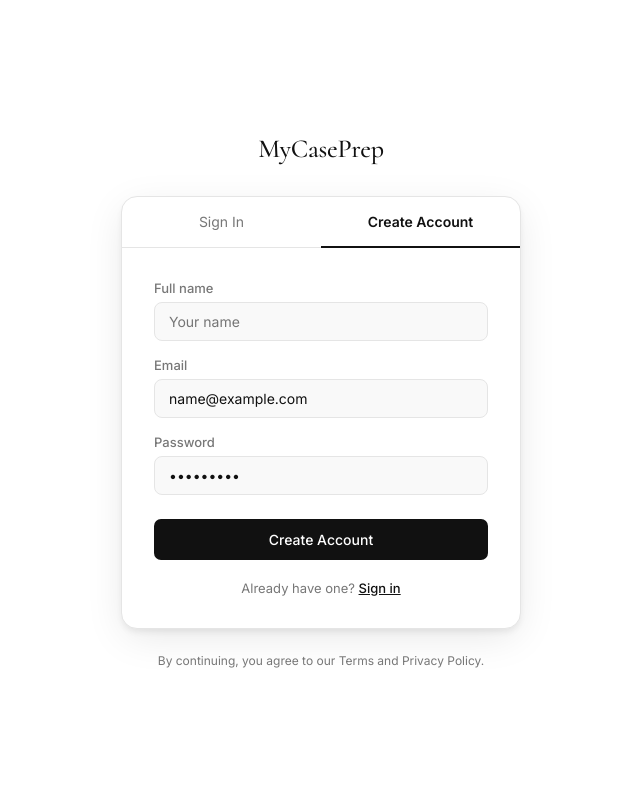
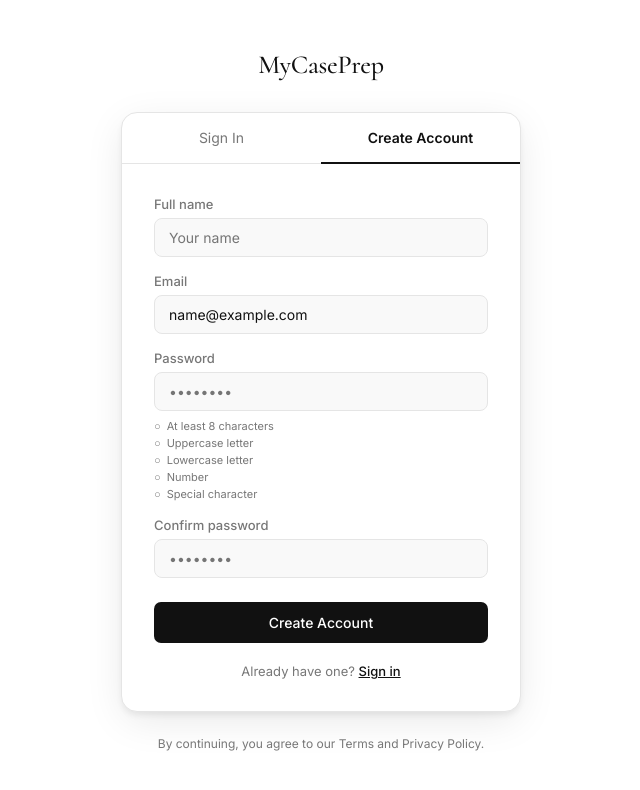
Before and after one commit to parkvince/mycaseprep, a Next.js app: page /auth in a window 1280 px wide. Both pictures are taken after typing "name@example.com", "Sample123" into the empty fields and a click on the button "Create Account". Shown: the top 790 px of the page, without its empty margins (319-959 px from the left). Built offline with nearby package versions, Linux system fonts and the light colour scheme.

Commit message:
feat: add password strength meter, validation and confirm password field

```diff
--- a/src/app/auth/page.tsx
+++ b/src/app/auth/page.tsx
@@ -3,6 +3,15 @@
 import { useState } from "react";
 import { signIn } from "next-auth/react";
 import { useRouter } from "next/navigation";
+
+function validatePassword(password: string): string | null {
+  if (password.length < 8) return "Password must be at least 8 characters.";
+  if (!/[A-Z]/.test(password)) return "Password must contain at least one uppercase letter.";
+  if (!/[a-z]/.test(password)) return "Password must contain at least one lowercase letter.";
+  if (!/[0-9]/.test(password)) return "Password must contain at least one number.";
+  if (!/[^A-Za-z0-9]/.test(password)) return "Password must contain at least one special character (!@#$% etc).";
+  return null;
+}
 
 export default function AuthPage() {
   const router = useRouter();
@@ -10,12 +19,21 @@ export default function AuthPage() {
   const [name, setName] = useState("");
   const [email, setEmail] = useState("");
   const [password, setPassword] = useState("");
+  const [confirmPassword, setConfirmPassword] = useState("");
   const [error, setError] = useState("");
   const [loading, setLoading] = useState(false);
 
   const handleSubmit = async () => {
     setError("");
     if (!email || !password) { setError("Please fill in all fields."); return; }
+
+    if (tab === "signup") {
+      if (!name) { setError("Please enter your name."); return; }
+      const pwError = validatePassword(password);
+      if (pwError) { setError(pwError); return; }
+      if (password !== confirmPassword) { setError("Passwords do not match."); return; }
+    }
+
     setLoading(true);
     try {
       if (tab === "signup") {
@@ -43,6 +61,23 @@ export default function AuthPage() {
       setLoading(false);
     }
   };
+
+  const getPasswordStrength = (pw: string) => {
+    if (!pw) return null;
+    const checks = [
+      pw.length >= 8,
+      /[A-Z]/.test(pw),
+      /[a-z]/.test(pw),
+      /[0-9]/.test(pw),
+      /[^A-Za-z0-9]/.test(pw),
+    ];
+    const passed = checks.filter(Boolean).length;
+    if (passed <= 2) return { label: "Weak", color: "var(--danger)", width: "33%" };
+    if (passed <= 4) return { label: "Medium", color: "var(--warning)", width: "66%" };
+    return { label: "Strong", color: "var(--success)", width: "100%" };
+  };
+
+  const strength = tab === "signup" ? getPasswordStrength(password) : null;
 
   return (
     <div style={{
@@ -83,7 +118,7 @@ export default function AuthPage() {
           {(["signin", "signup"] as const).map((t) => (
             <button
               key={t}
-              onClick={() => { setTab(t); setError(""); }}
+              onClick={() => { setTab(t); setError(""); setPassword(""); setConfirmPassword(""); }}
               style={{
                 flex: 1,
                 padding: "16px",
@@ -120,6 +155,7 @@ export default function AuthPage() {
                 />
               </div>
             )}
+
             <div>
               <label style={labelStyle}>Email</label>
               <input
@@ -132,6 +168,7 @@ export default function AuthPage() {
                 onBlur={e => (e.currentTarget.style.borderColor = "var(--border)")}
               />
             </div>
+
             <div>
               <label style={labelStyle}>Password</label>
               <input
@@ -140,11 +177,74 @@ export default function AuthPage() {
                 onChange={e => setPassword(e.target.value)}
                 placeholder="••••••••"
                 style={inputStyle}
-                onKeyDown={e => e.key === "Enter" && handleSubmit()}
                 onFocus={e => (e.currentTarget.style.borderColor = "#111")}
                 onBlur={e => (e.currentTarget.style.borderColor = "var(--border)")}
               />
+              {strength && (
+                <div style={{ marginTop: "8px" }}>
+                  <div style={{ height: "3px", background: "var(--border)", borderRadius: "2px", overflow: "hidden" }}>
+                    <div style={{
+                      height: "100%",
+                      width: strength.width,
+                      background: strength.color,
+                      borderRadius: "2px",
+                      transition: "width 0.3s, background 0.3s",
+                    }} />
+                  </div>
+                  <p style={{ fontSize: "11px", color: strength.color, marginTop: "4px", fontWeight: 500 }}>
+                    {strength.label} password
+                  </p>
+                </div>
+              )}
+              {tab === "signup" && (
+                <div style={{ marginTop: "8px", display: "flex", flexDirection: "column", gap: "3px" }}>
+                  {[
+                    { label: "At least 8 characters", ok: password.length >= 8 },
+                    { label: "Uppercase letter", ok: /[A-Z]/.test(password) },
+                    { label: "Lowercase letter", ok: /[a-z]/.test(password) },
+                    { label: "Number", ok: /[0-9]/.test(password) },
+                    { label: "Special character", ok: /[^A-Za-z0-9]/.test(password) },
+                  ].map(({ label, ok }) => (
+                    <div key={label} style={{ display: "flex", alignItems: "center", gap: "6px" }}>
+                      <span style={{ fontSize: "11px", color: ok ? "var(--success)" : "var(--text-secondary)" }}>
+                        {ok ? "✓" : "○"}
+                      </span>
+                      <span style={{ fontSize: "11px", color: ok ? "var(--success)" : "var(--text-secondary)" }}>
+                        {label}
+                      </span>
+                    </div>
+                  ))}
+                </div>
+              )}
             </div>
+
+            {tab === "signup" && (
+              <div>
+                <label style={labelStyle}>Confirm password</label>
+                <input
+                  type="password"
+                  value={confirmPassword}
+                  onChange={e => setConfirmPassword(e.target.value)}
+                  placeholder="••••••••"
+                  style={{
+                    ...inputStyle,
+                    borderColor: confirmPassword && confirmPassword !== password ? "var(--danger)" : "var(--border)",
+                  }}
+                  onFocus={e => (e.currentTarget.style.borderColor = "#111")}
+                  onBlur={e => (e.currentTarget.style.borderColor = confirmPassword && confirmPassword !== password ? "var(--danger)" : "var(--border)")}
+                />
+                {confirmPassword && confirmPassword !== password && (
+                  <p style={{ fontSize: "11px", color: "var(--danger)", marginTop: "4px" }}>
+                    Passwords do not match.
+                  </p>
+                )}
+                {confirmPassword && confirmPassword === password && (
+                  <p style={{ fontSize: "11px", color: "var(--success)", marginTop: "4px" }}>
+                    Passwords match.
+                  </p>
+                )}
+              </div>
+            )}
           </div>
 
           {error && (
```
